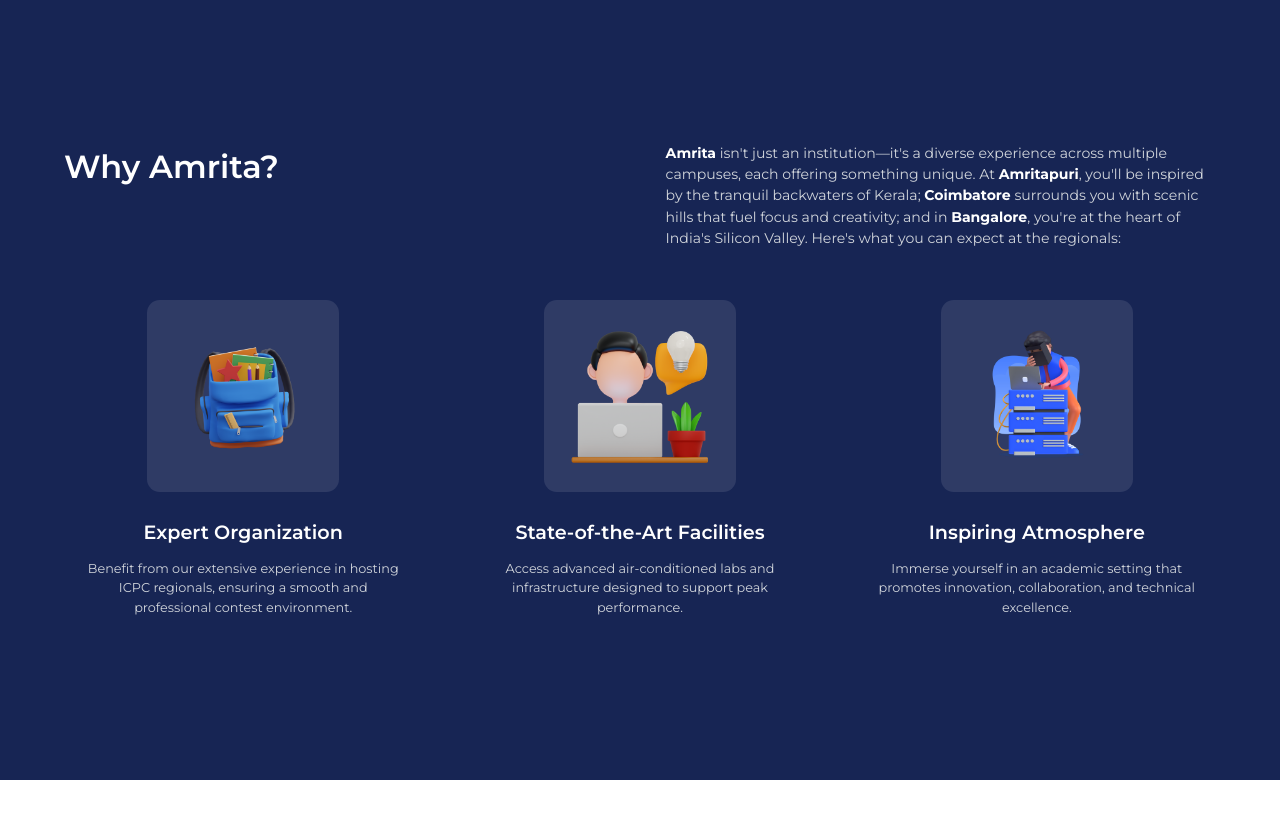
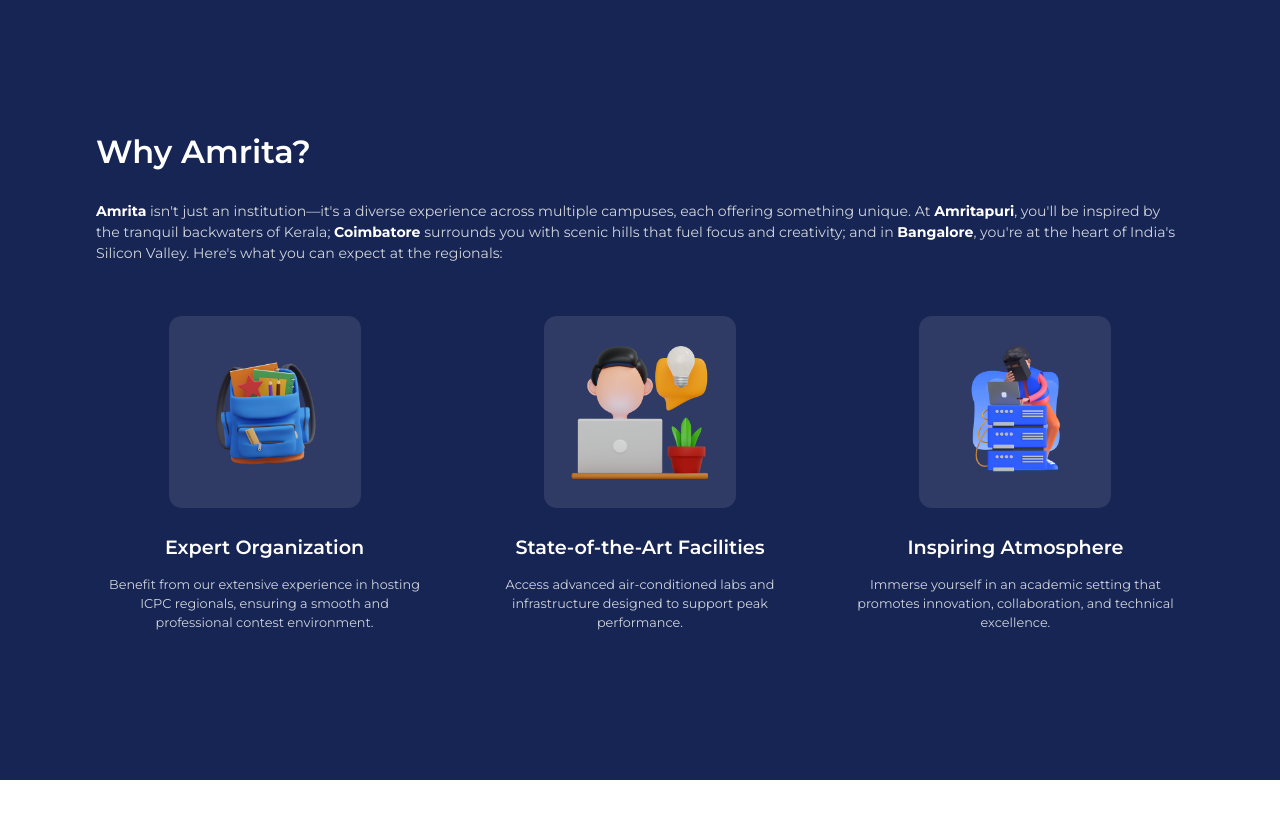
Before and after one commit to amansxcalibur/icpc_website, a Next.js app in the folder icpc_front/: page / in a window 1280 px wide. Shown: the part 1620-2438 px from the top of the page. Built offline with nearby package versions, Linux system fonts and the light colour scheme.

Commit message:
updated about us wrt figma

```diff
--- a/icpc_front/components/about/perks_2.jsx
+++ b/icpc_front/components/about/perks_2.jsx
@@ -5,7 +5,7 @@
 export default function ExclusivePerks2() {
   return (
     <div className="min-h-screen max-md:py-[5vw] bg-white flex justify-center items-center">
-      <div className="w-[90vw] flex flex-col">
+      <div className="w-[85vw] flex flex-col">
         {/* Title */}
         <h1
           id="perks"
--- a/icpc_front/components/about/why_participate.jsx
+++ b/icpc_front/components/about/why_participate.jsx
@@ -3,9 +3,9 @@
 export default function WhyParticipate(){
     return(
         <div id="why_participate" className="min-h-screen max-md:py-[5vw] bg-blue-950 flex justify-center items-center">
-            <div className="w-[90vw] flex flex-col">
+            <div className="w-[85vw] flex flex-col">
                 {/* Header Section */}
-                <div className="flex max-md:flex-col gap-[4vw] mb-[4vw]">
+                <div className="flex max-md:flex-col gap-[2vw] mb-[4vw] flex-col">
                     <div className="flex-1">
                         <h1 className="text-[2.5vw] max-md:text-[6vw] font-semibold text-white">
                             Why Amrita?
```
